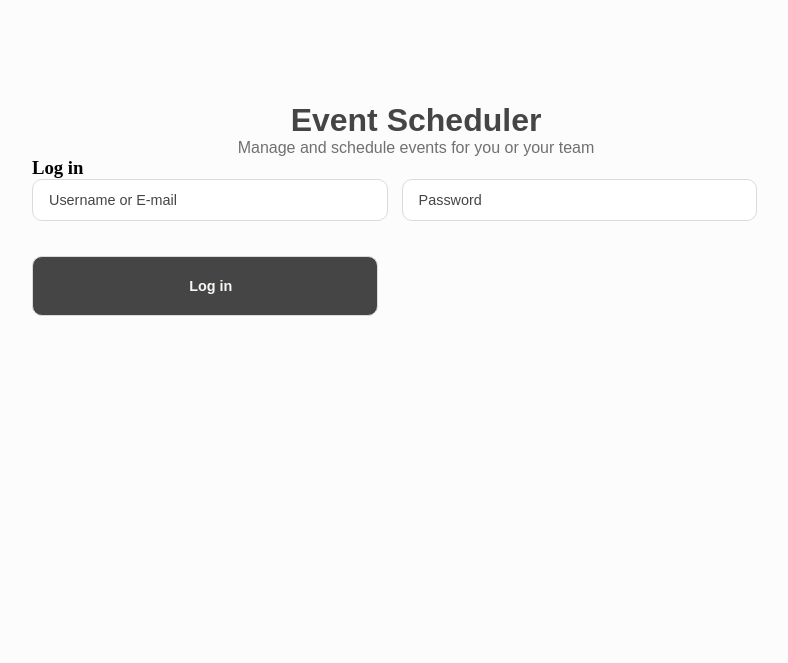
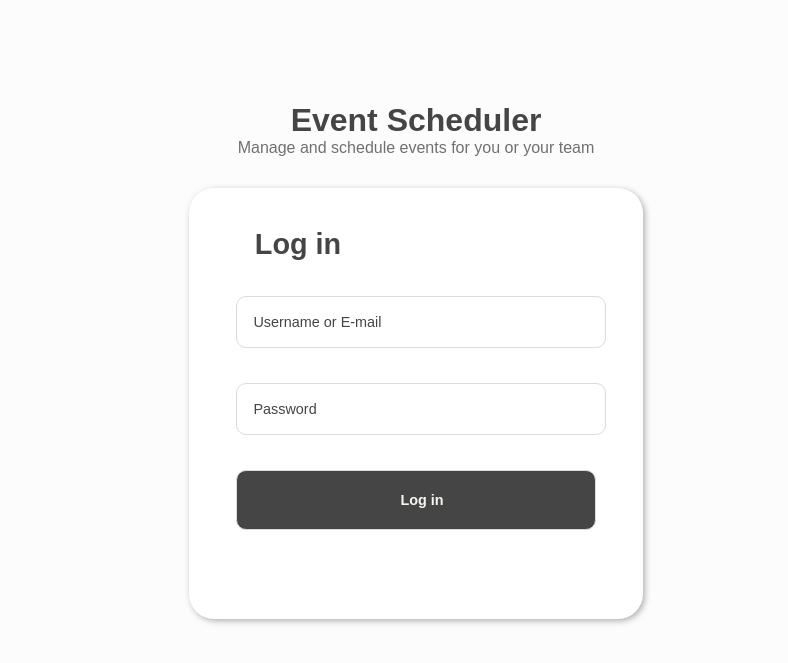
Before and after one commit to CodeBoySoca/flask-event-scheduler, a Flask app: page / in a window 1280 px wide. Shown: the top 663 px of the page, without its empty margins (224-1012 px from the left). Run offline with Flask 3, Linux system fonts and the light colour scheme.

Commit message:
CSS for login template

```diff
--- a/static/css/main.css
+++ b/static/css/main.css
@@ -270,9 +270,34 @@ input:checked+.toggle-switch:before {
 
 /* Login */
 
+.login {
+    width: 55%;
+    height: 400px;
+    background: #ffffff;
+    filter: drop-shadow(2px 2px 3px rgba(0, 0, 0, 0.3));
+    border-radius: 25px;
+    margin: 4% auto 0 auto;
+    padding: 2%;
+}
+
+.login h3 {
+    font: 900 1.8em Proxima Nova, sans-serif;
+    color: #464545;
+    margin: 25px 0 35px 0;
+    text-align: left;
+    margin-left: 50px;
+}
+
+.login form {
+    margin: 5% auto 0 auto;
+    width: 85%;
+}
+
+
+
 .login form input {
-    width: 45%;
-    height: 40px;
+    width: 100%;
+    height: 50px;
     border-radius: 10px;
     border: 1px solid rgb(219, 219, 219);
     margin: 0 10px 35px 0;
```
